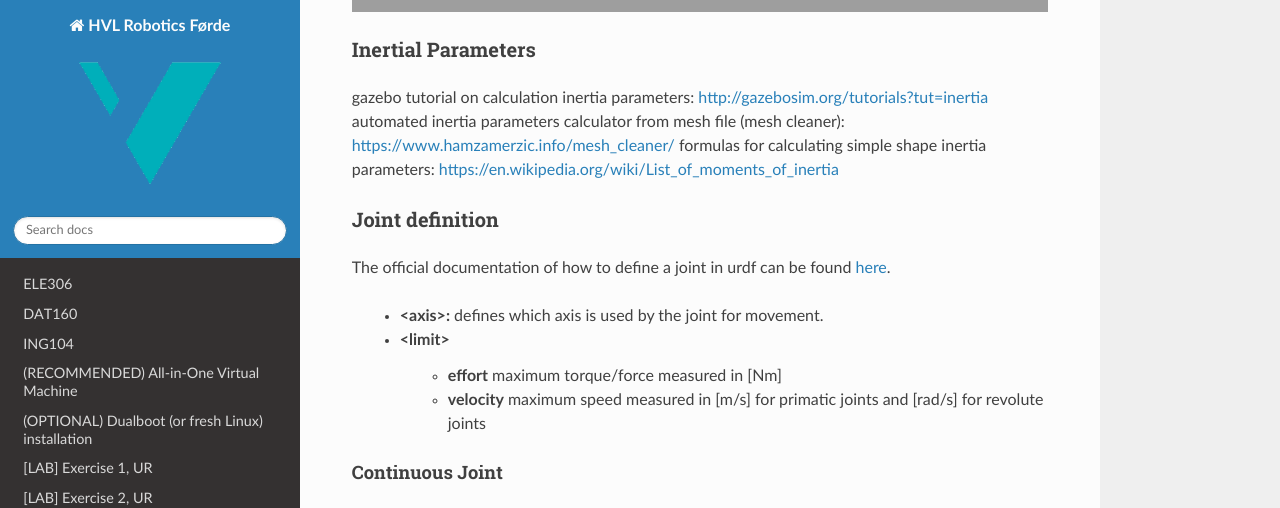
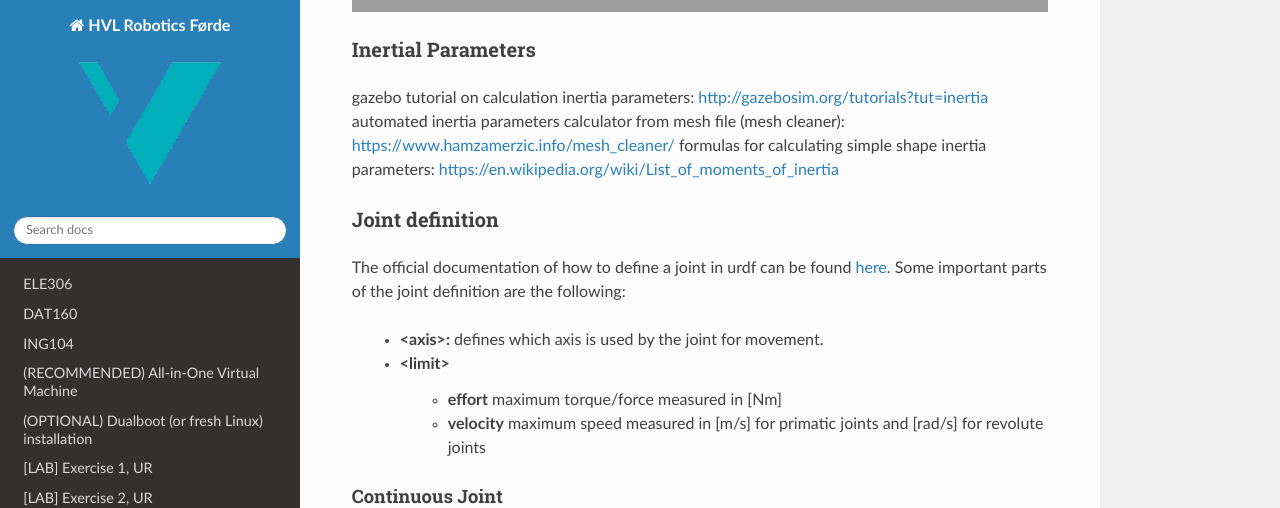
Before and after one commit to frdedynamics/robotics-lab-documentation, a Sphinx documentation site: the page built from source/texts/course-specific/ros_build_custom_robot.rst, in a window 1280 px wide and 1400 px high, scrolled down 1230 px. Shown: the top 508 px of the window. Built offline with Sphinx 7.4.7 and the Read the Docs theme 2.0.0, drawn with Linux system fonts in a browser that asks for light colours; the version number could not be read and is left out; some of the changed text lies outside the part shown; grey boxes are pictures that could not be loaded.

Commit message:
Update ros_build_custom_robot.rst

```diff
--- a/source/texts/course-specific/ros_build_custom_robot.rst
+++ b/source/texts/course-specific/ros_build_custom_robot.rst
@@ -51,7 +51,7 @@
 
 Joint definition
 ---------------------
-The official documentation of how to define a joint in urdf can be found `here <http://wiki.ros.org/urdf/XML/joint>`_.
+The official documentation of how to define a joint in urdf can be found `here <http://wiki.ros.org/urdf/XML/joint>`_. Some important parts of the joint definition are the following:
 
  * **<axis>:** defines which axis is used by the joint for movement.
  * **<limit>**
@@ -62,24 +62,32 @@
 
 Continuous Joint
 ~~~~~~~~~~~~~~~~~~
+Continuous joints rotate around the defined axis (1 degree of freedom).
+
 .. literalinclude:: ../../_static/scripts/build_custom_robot/joint_continuous.urdf.xacro
        :language: XML
        :caption: defining a continuous joint in xacro
 
 Revolute Joint
 ~~~~~~~~~~~~~~~~~~
+Revolute joints also rotate around the defined axis (1 degree of freedom) similar to continuous joints but have a defined minimum and maximum joint angle in [rad].
+
 .. literalinclude:: ../../_static/scripts/build_custom_robot/joint_revolute.urdf.xacro
        :language: XML
        :caption: defining a revolute joint in xacro
 
 Prismatic Joint
 ~~~~~~~~~~~~~~~~~~
+Prismatic joints move along the defined axis (1 degree of freedom) and have a minimum and maximum joint position definedin [m].
+
 .. literalinclude:: ../../_static/scripts/build_custom_robot/joint_prismatic.urdf.xacro
        :language: XML
        :caption: defining a prismatic joint in xacro
 
 Fixed Joint
 ~~~~~~~~~~~~~~~~~~
+Fixed joints are not really joints because all degrees of freedom are blocked.
+
 .. literalinclude:: ../../_static/scripts/build_custom_robot/joint_fixed.urdf.xacro
        :language: XML
        :caption: defining a fixed joint in xacro
```
